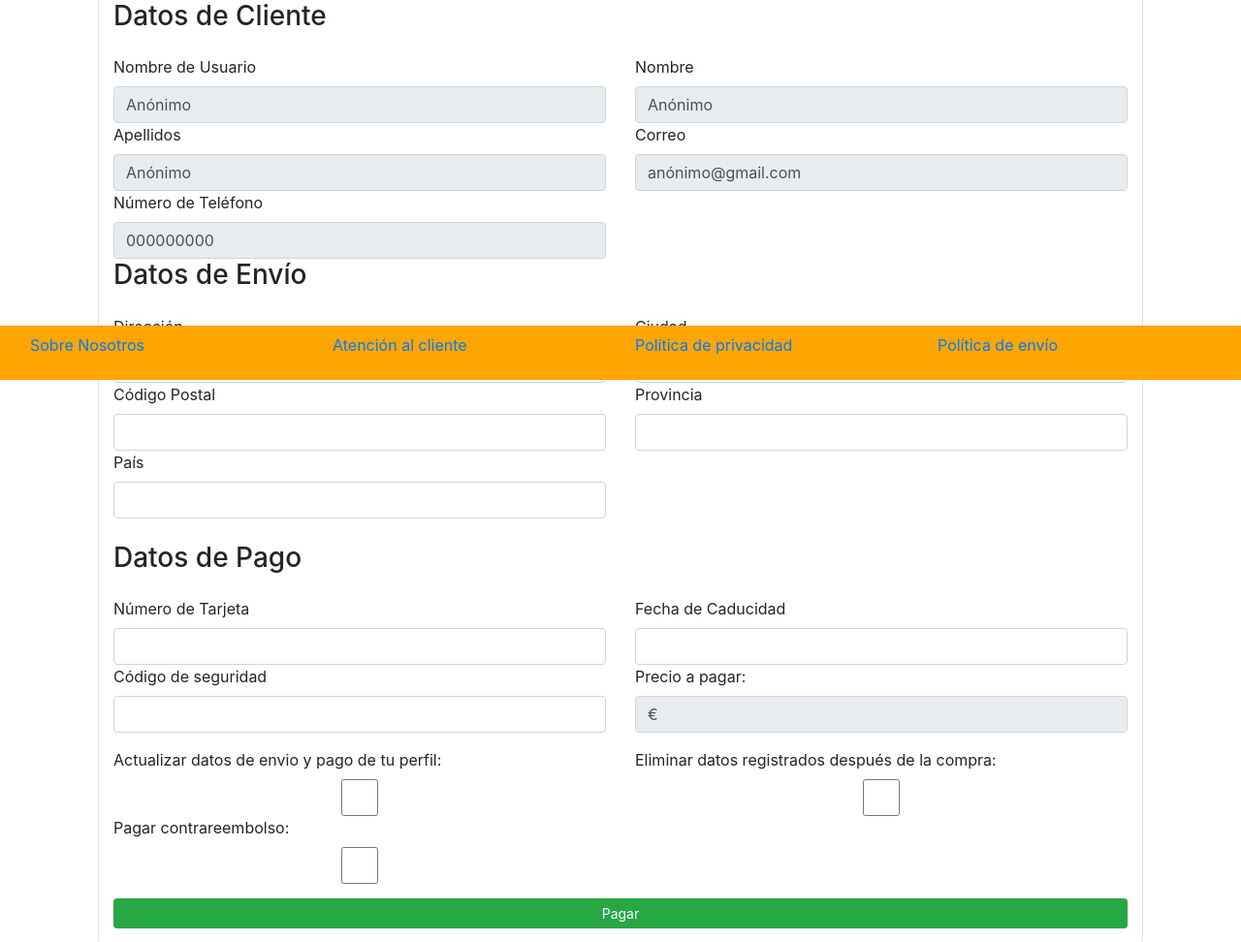
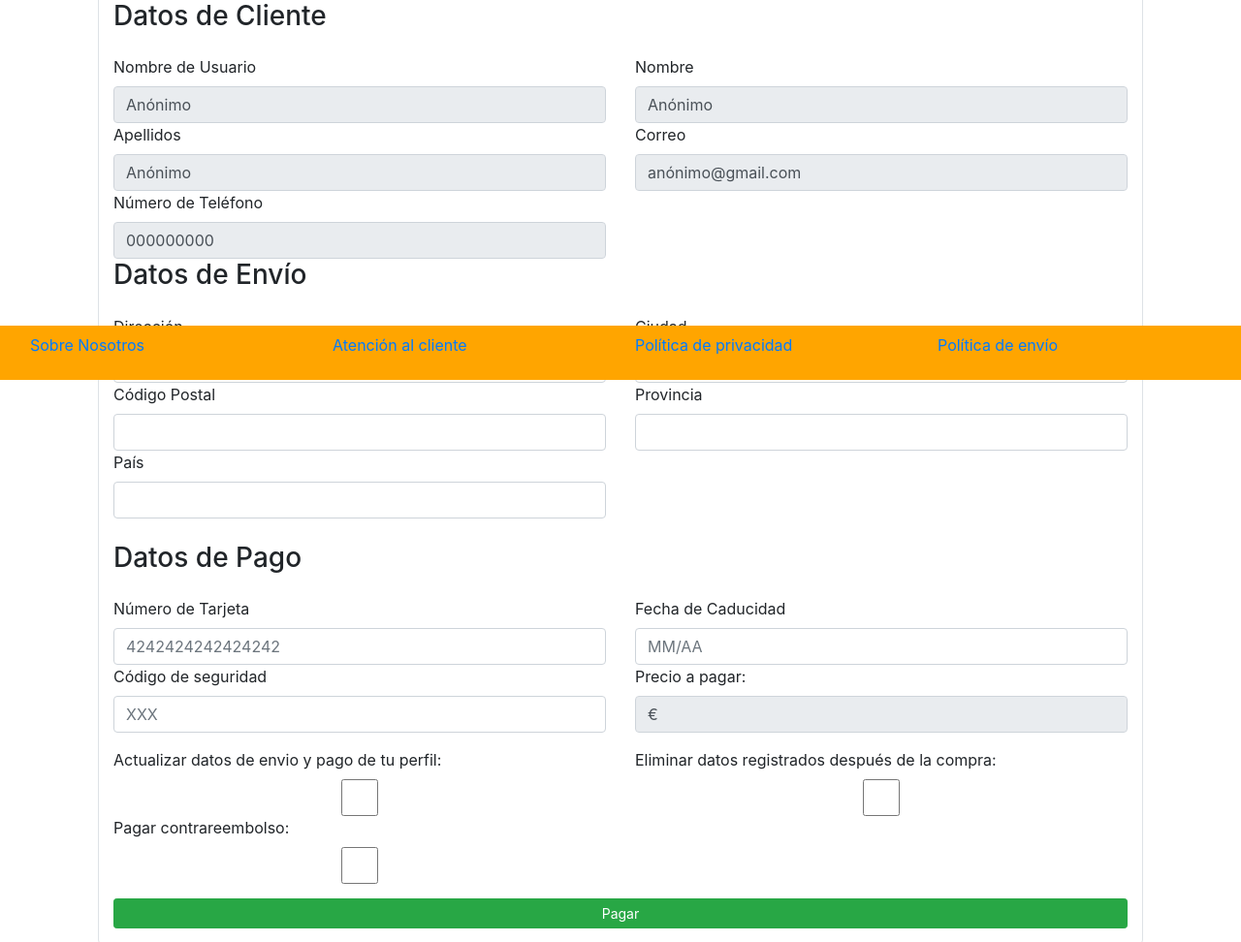
Before and after one commit to juatalfri/PGPI-GGEz-3.14, a Django app: template GGez_App/templates/checkOut.html in a window 1280 px wide. Shown: the part 408-1380 px from the top of the page at 97% size. Run offline with Django 4.2, Linux system fonts and the light colour scheme; the template is opened without the code that fills it: values that come from a table or form of the project are taken from there, others are empty; data comes from the database, SQL or seed files in the repository; both versions use the stored data as it was after the commit; parts of the project's set-up code (start-up, migrations or seed data) failed here and were passed over; some libraries are stand-ins or nearby versions.

Commit message:
Commit final
Inicialización de datos de prueba y algunos cambios para mejorar la
experiencia del usuario

```diff
--- a/GGez_App/templates/checkOut.html
+++ b/GGez_App/templates/checkOut.html
@@ -40,9 +40,9 @@
                     	<h3 class="text-right">Datos de Pago</h3>
                 	</div>
                 	<div class="row mt-3" style="margin-bottom: 15px">
-                    	<div class="col-md-6"><label class="labels">Número de Tarjeta</label><input type="text" name="numeroTarjeta" class="form-control"></div>
-                    	<div class="col-md-6"><label class="labels">Fecha de Caducidad</label><input type="text" name="fechaCaducidad" class="form-control"></div>
-						<div class="col-md-6"><label class="labels">Código de seguridad</label><input type="text" name="codigoSeguridad" class="form-control"></div>
+                    	<div class="col-md-6"><label class="labels">Número de Tarjeta</label><input type="text" name="numeroTarjeta" class="form-control" placeholder="XXXXXXXXXXXXXXXX"></div>
+                    	<div class="col-md-6"><label class="labels">Fecha de Caducidad</label><input type="text" name="fechaCaducidad" class="form-control" placeholder="MM/AA"></div>
+						<div class="col-md-6"><label class="labels">Código de seguridad</label><input type="text" name="codigoSeguridad" class="form-control" placeholder="XXX"></div>
 						<div class="col-md-6"><label class="labels">Precio a pagar: </label><input type="text" name="precioTotal" class="form-control" value="{{ precioTotalCarrito }}€" readonly></div>
                 	</div>
 					<div class="row mt-3" style="margin-bottom:15px">
@@ -77,9 +77,9 @@
                     	<h3 class="text-right">Datos de Pago</h3>
                 	</div>
                 	<div class="row mt-3">
-                    	<div class="col-md-6"><label class="labels">Número de Tarjeta</label><input type="text" name="numeroTarjeta" class="form-control" value="{{ cliente.datosPago.numeroTarjeta }}"></div>
-                    	<div class="col-md-6"><label class="labels">Fecha de Caducidad</label><input type="text" name="fechaCaducidad" class="form-control" value="{{ cliente.datosPago.fechaCaducidad }}"></div>
-						<div class="col-md-6"><label class="labels">Código de seguridad</label><input type="text" name="codigoSeguridad" class="form-control" value="{{ cliente.datosPago.codigoSeguridad }}"></div>
+                    	<div class="col-md-6"><label class="labels">Número de Tarjeta</label><input type="text" name="numeroTarjeta" class="form-control" value="{{ cliente.datosPago.numeroTarjeta }}" placeholder="4242424242424242"></div>
+                    	<div class="col-md-6"><label class="labels">Fecha de Caducidad</label><input type="text" name="fechaCaducidad" class="form-control" value="{{ cliente.datosPago.fechaCaducidad }}" placeholder="MM/AA"></div>
+						<div class="col-md-6"><label class="labels">Código de seguridad</label><input type="text" name="codigoSeguridad" class="form-control" value="{{ cliente.datosPago.codigoSeguridad }}" placeholder="XXX"></div>
 						<div class="col-md-6"><label class="labels">Precio a pagar: </label><input type="text" name="precioTotal" class="form-control" value="{{precioTotalCarrito}}€" readonly></div>
                 	</div>
                 	<div class="row mt-3" style="margin-bottom:15px">
```
Also changed, not shown: GGez_App/checkOut.py (+4 -4 lines), db.sqlite3, media/caratulas/darkDevotionCaratula.jpg (added), media/caratulas/eldenRingCaratula.jpg (added), media/caratulas/hollowKnightCaratula.png (added), media/caratulas/sekiroShadowsDieTwiceCaratula.jpg (added), media/caratulas/skyrim.jpg (deleted).
